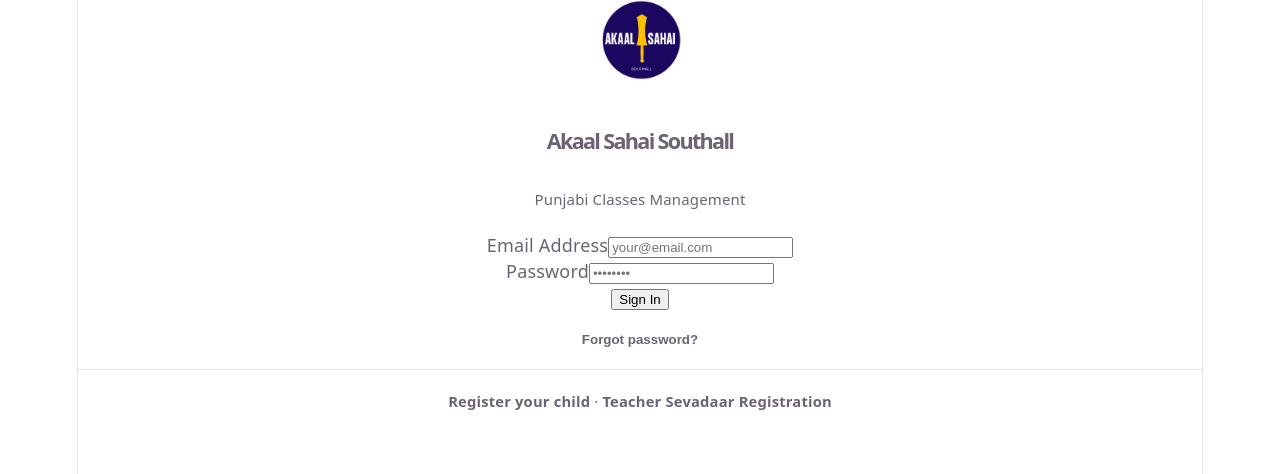
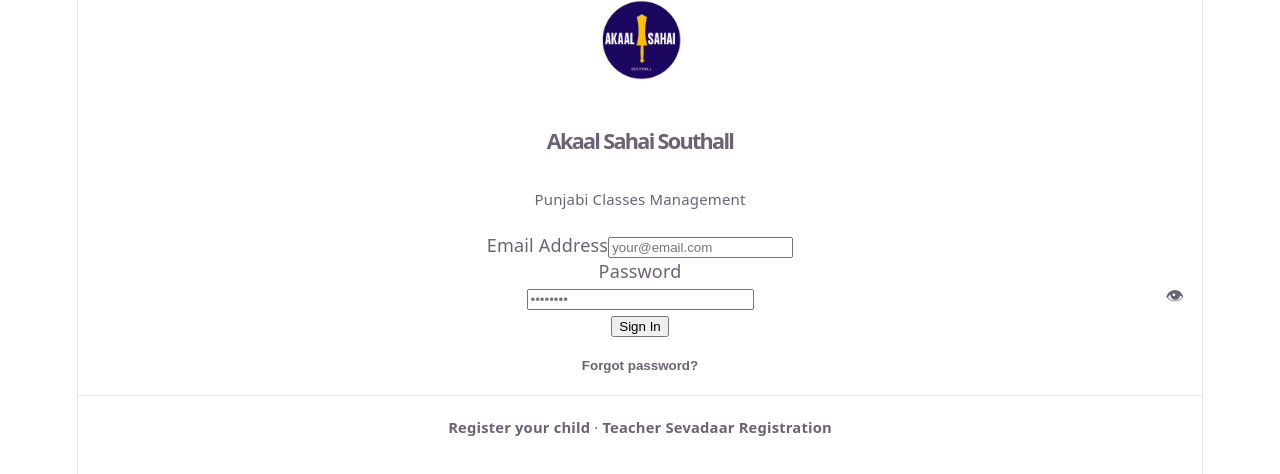
Before and after one commit to AkaalSahai/akaal-sahai-app, a React (Vite) app: page /login in a window 1280 px wide. Shown: the top 474 px of the page. Built offline with nearby package versions, Linux system fonts and the light colour scheme; no server answers; the HTML template or start-up script is replaced by a standard one.

Commit message:
Add show/hide password toggle on login
Co-Authored-By: Claude Sonnet 4.6 <noreply@anthropic.com>

```diff
--- a/src/pages/LoginPage.jsx
+++ b/src/pages/LoginPage.jsx
@@ -8,6 +8,7 @@ export default function LoginPage() {
 
   const [email, setEmail]       = useState('')
   const [password, setPassword] = useState('')
+  const [showPw, setShowPw]     = useState(false)
   const [error, setError]       = useState('')
   const [busy, setBusy]         = useState(false)
   const [showReset, setShowReset]   = useState(false)
@@ -58,8 +59,14 @@ export default function LoginPage() {
               </div>
               <div className="form-group">
                 <label>Password</label>
-                <input type="password" value={password} onChange={e => setPassword(e.target.value)}
-                  placeholder="••••••••" required autoComplete="current-password" />
+                <div style={{ position: 'relative' }}>
+                  <input type={showPw ? 'text' : 'password'} value={password} onChange={e => setPassword(e.target.value)}
+                    placeholder="••••••••" required autoComplete="current-password" style={{ paddingRight: 44 }} />
+                  <button type="button" onClick={() => setShowPw(v => !v)}
+                    style={{ position: 'absolute', right: 12, top: '50%', transform: 'translateY(-50%)', background: 'none', border: 'none', cursor: 'pointer', color: 'var(--muted)', fontSize: '1rem' }}>
+                    {showPw ? '🙈' : '👁'}
+                  </button>
+                </div>
               </div>
               <button type="submit" className="btn btn-primary btn-block" disabled={busy}>
                 {busy ? 'Signing in…' : 'Sign In'}
```
